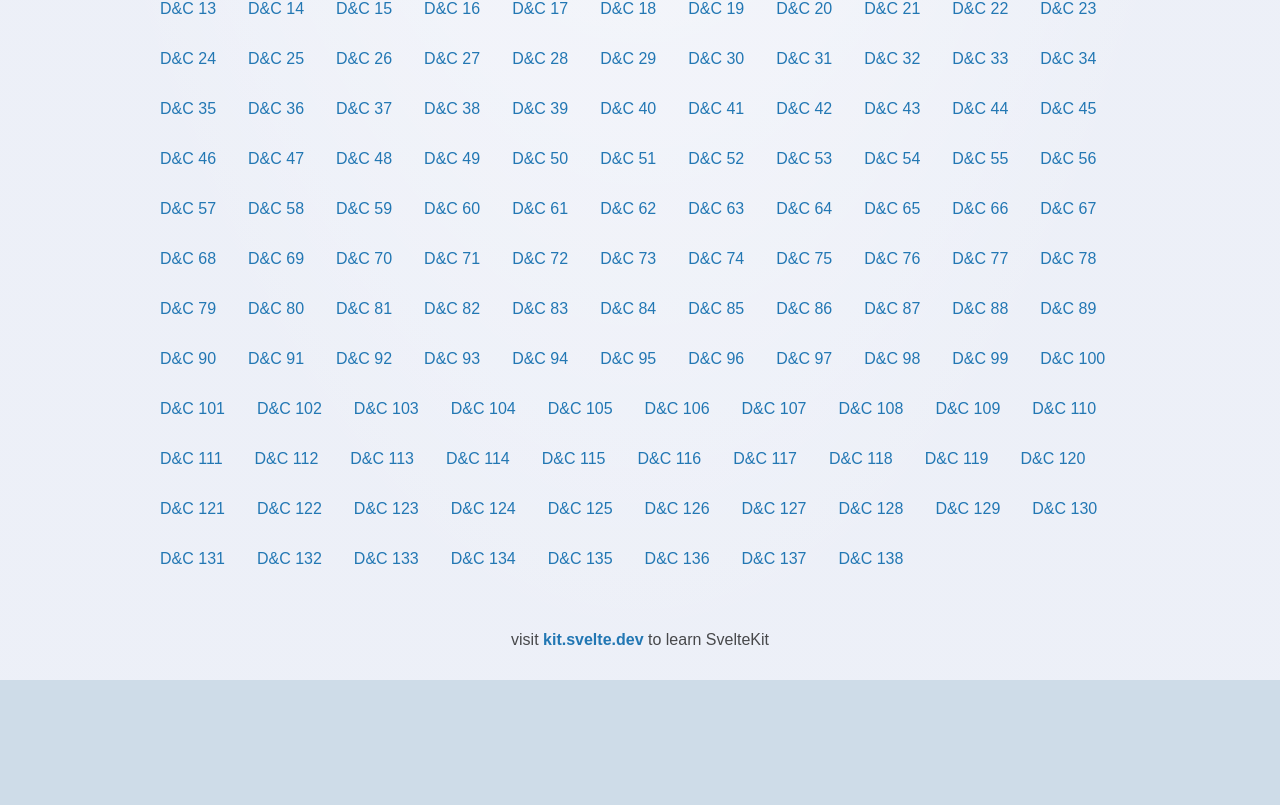
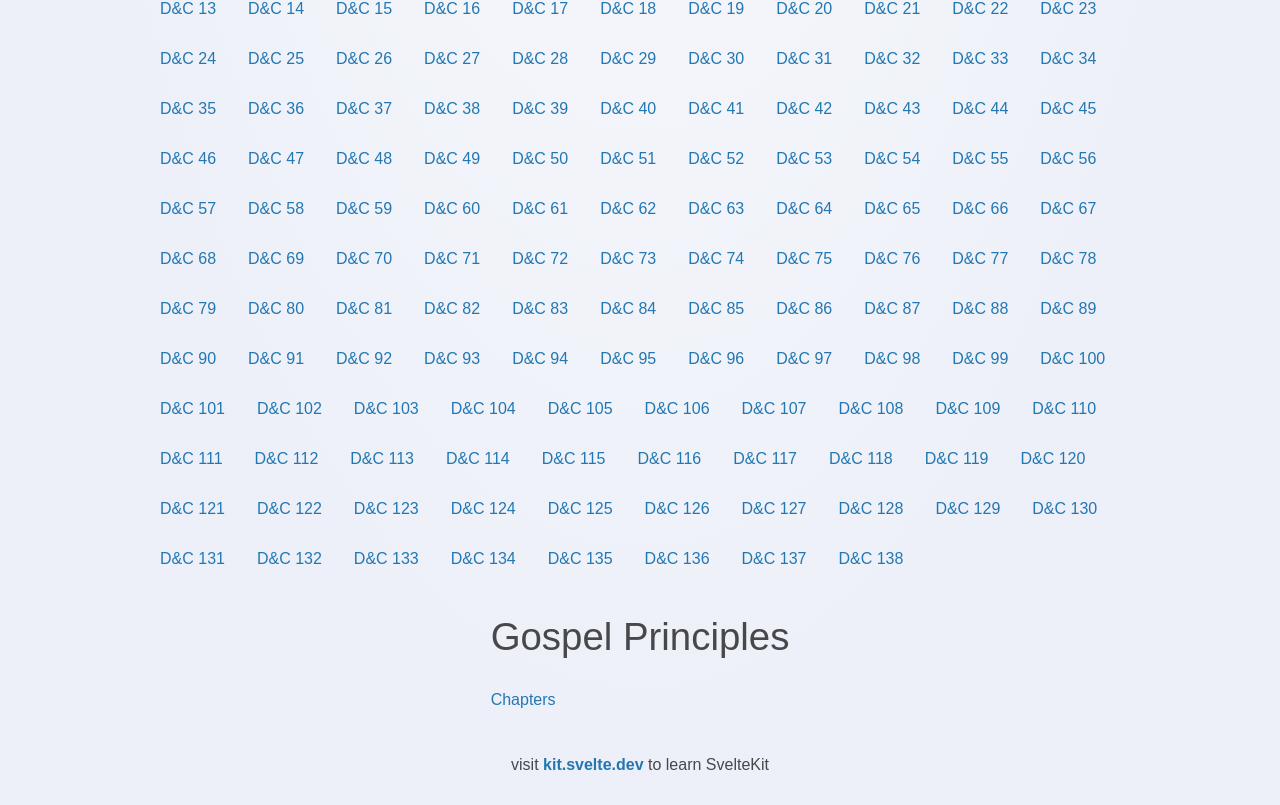
Before and after one commit to TannerPlauche/BOM-Site, a SvelteKit app: page / in a window 1280 px wide. Shown: the part 2498-3303 px from the top of the page. Before the commit the page ends 3178 px from the top, so only its background shows below. Built offline with nearby package versions, Linux system fonts and the light colour scheme.

Commit message:
add gosprin

```diff
--- a/src/routes/Bom.svelte
+++ b/src/routes/Bom.svelte
@@ -93,6 +93,11 @@
     </div>
 </div>
 
+<div>
+    <h1>Gospel Principles</h1>
+    <a href="https://www-churchofjesuschrist-org.translate.goog/study/manual/gospel-principles?lang=eng&_x_tr_sl=en&_x_tr_tl=sg&_x_tr_hl=en&_x_tr_pto=wapp&_x_tr_hist=true">Chapters</a>
+</div>
+
 <style>
     h3 {
         text-align: center;
```
